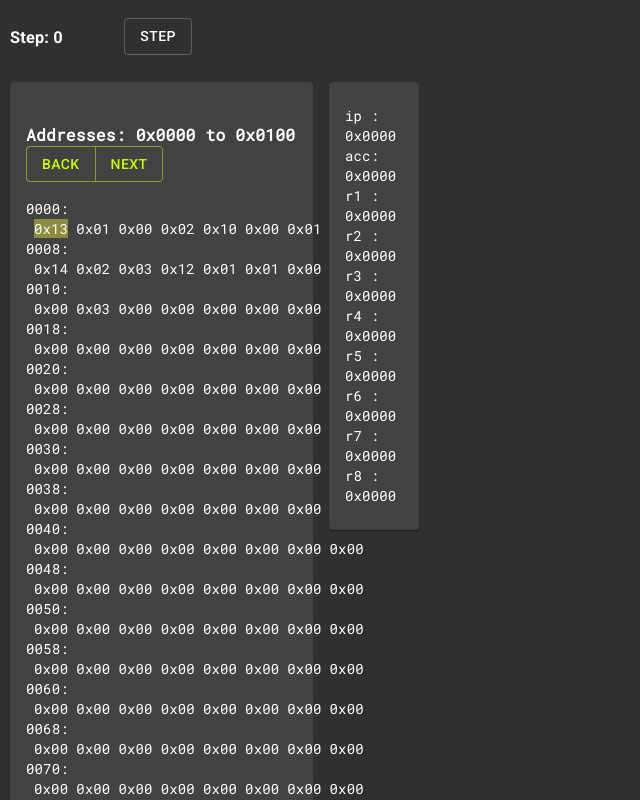
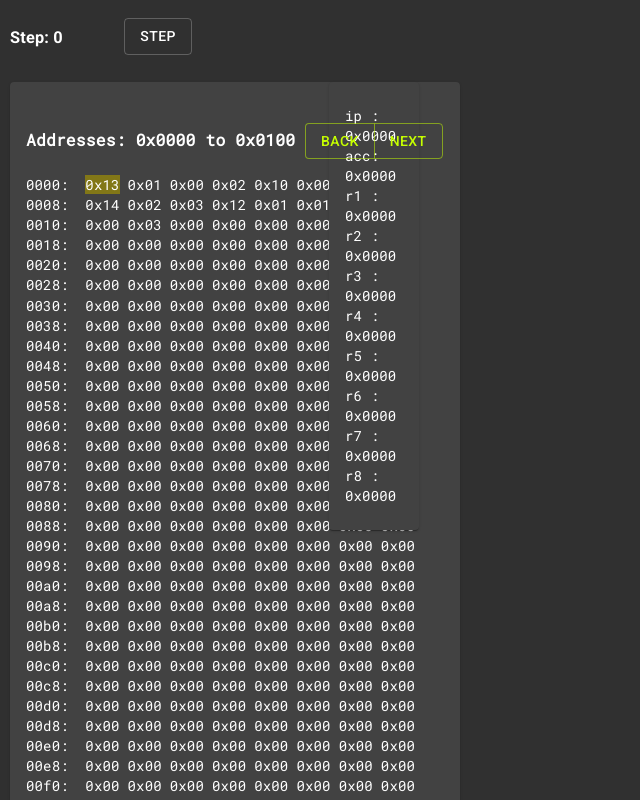
Before and after one commit to maxostarr/lljsvm-ide, a React (Create React App) app: page / in a window 1280 px wide. Shown: the top 800 px of the page, without its empty margins (0-640 px from the left). Built offline with nearby package versions, Linux system fonts and the light colour scheme.

Commit message:
refactor styling

```diff
--- a/src/componenets/memory.js
+++ b/src/componenets/memory.js
@@ -21,10 +21,13 @@ const useStyles = makeStyles(theme => ({
   root: {
     padding: theme.spacing(3, 2),
     fontFamily: "Roboto Mono",
-    minWidth: 300
+    minWidth: 450
   },
   byte: {
     marginLeft: theme.spacing(1)
+  },
+  highlighted: {
+    backgroundColor: theme.palette.secondary[900]
   }
 }));
 
@@ -38,7 +41,10 @@ function Memory({ memory, ip }) {
       const bytes = viewMemoryAt((i + memoryBank) * 0x0008, memory);
       const byteSpans = bytes.bytes.map(byte => (
         <span
-          className={classes.byte + (ip === byte.address ? " highlighted" : "")}
+          className={
+            classes.byte +
+            (ip === byte.address ? " " + classes.highlighted : "")
+          }
           key={byte.address}
         >
           {byte.value}
```
